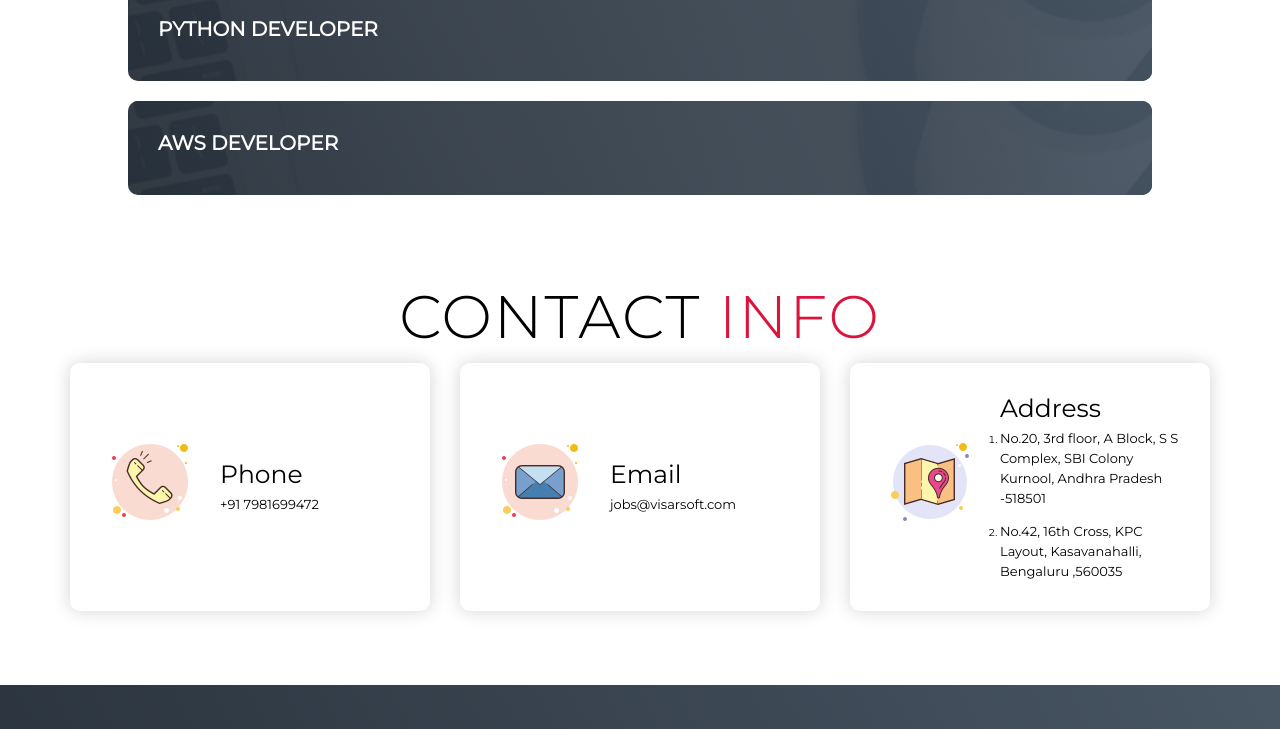
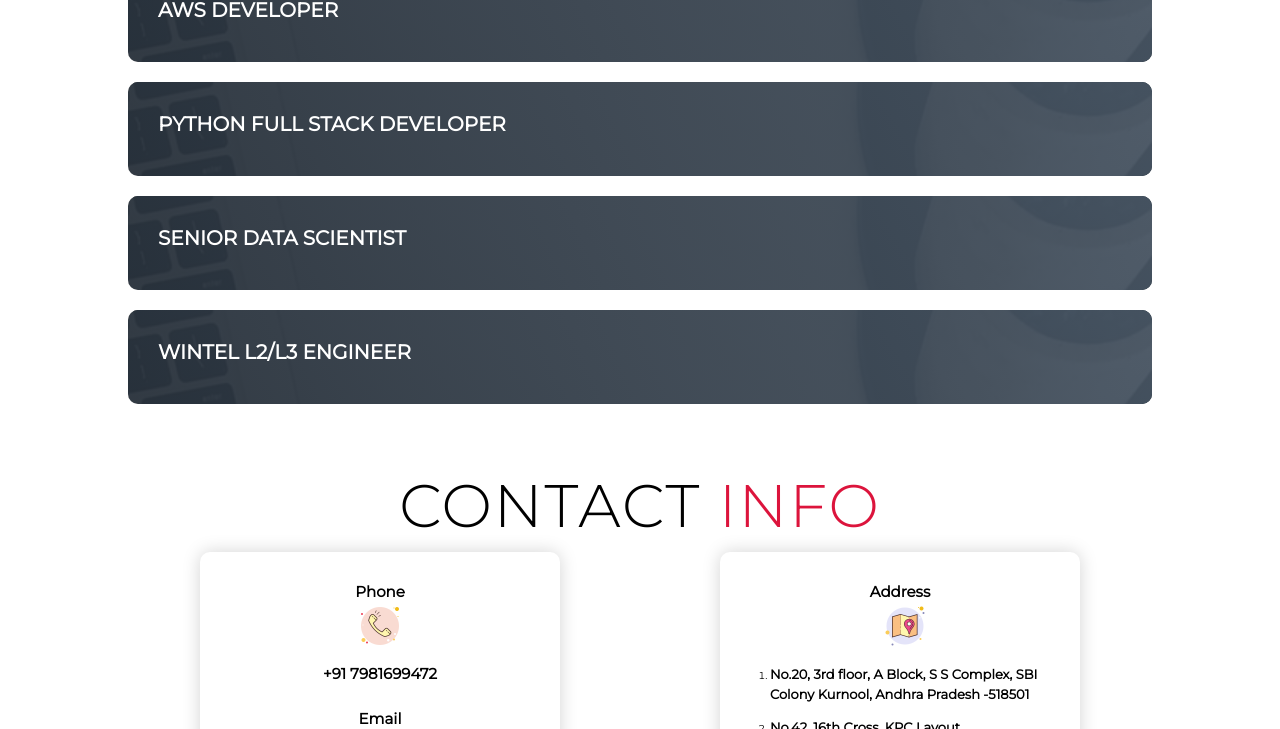
Before and after one commit to VINAY-YADDANA/VINAY-YADDANA.github.io, a plain HTML site: page index.html in a window 1280 px wide. Shown: the part 4026-4755 px from the top of the page. Drawn offline with nearby package versions, Linux system fonts and the light colour scheme.

Commit message:
jd added

```diff
--- a/index.html
+++ b/index.html
@@ -91,7 +91,6 @@
     <div class="services container">
       <div class="service-top">
         <h1 class="section-title">Serv<span>i</span>ces</h1>
-        <h2>Services we provide.</h2>
       </div>
       <div class="service-bottom">
         <div class="service-item">
@@ -123,20 +122,25 @@
     <div class="openings container">
       <div class="openings-top">
         <h1 class="section-title">Open<span>i</span>ngs</h1>
-        <h2>Currently Hiring For</h2>
       </div>
       <div class="openings-bottom">
         <div class="openings-item">
-          <h2>Java Full Stack Developer </h2>
+          <h2><a class="openings-anchor" href="https://1drv.ms/b/s!AmWd550Opc8nce4dX1UA4hvprk0?e=DODEuH">Java Full Stack Developer</a></h2>
         </div>
         <div class="openings-item">
-          <h2>Dot Net Full Stack Developer </h2>
+          <h2><a class="openings-anchor" href="https://1drv.ms/b/s!AmWd550Opc8nd027sKEkbukQsSI?e=tdPTpS">Dot Net Full Stack Developer</a></h2>
         </div>
         <div class="openings-item">
-          <h2>Python Developer</h2>
+            <h2><a class="openings-anchor" href="https://1drv.ms/b/s!AmWd550Opc8nc-fbKhdWOifF_YM?e=sHjeiM">AWS Developer</a></h2>
         </div>
         <div class="openings-item">
-            <h2>AWS Developer</h2>
+          <h2><a class="openings-anchor" href="https://1drv.ms/b/s!AmWd550Opc8ndiRo7P-t7XH8cDI?e=VQ713c">Python Full Stack Developer</a></h2>
+        </div>
+        <div class="openings-item">
+            <h2><a class="openings-anchor" href="https://1drv.ms/b/s!AmWd550Opc8ndCRPCXxzqnrw1uY?e=7KD5HR">Senior Data Scientist</a></h2>
+        </div>
+        <div class="openings-item">
+            <h2><a class="openings-anchor" href="https://1drv.ms/b/s!AmWd550Opc8ndVV2jgYVPqNsOJs?e=zBZU9E">Wintel L2/L3 Engineer</a></h2>
         </div>
       </div>
     </div>
@@ -146,27 +150,21 @@
       <div><h1 class="section-title">Contact <span>info</span></h1></div>
       <div class="contact-items">
         <div class="contact-item">
-          <div class="icon"><img src="./img/phone.png"/></div>
-          <div class="contact-info">
             <h1>Phone</h1>
-            <h2>+91 7981699472</h2>
-
-          </div>
+          <div class="icon"><img src="./img/phone.png" style="width: 70px; height: 50px;"/></div>
+          <h1>+91 7981699472</h1>
+            <br><br>
+          <h1>Email</h1>
+          <div class="icon"><img src="./img/gmail.png" style="width: 70px; height: 50px;"/></div>
+          <h2>jobs@visarsoft.com</h2>
         </div>
         <div class="contact-item">
-          <div class="icon"><img src="./img/gmail.png"/></div>
+            <h1>Address</h1>
+          <div class="icon"><img src="./img/location.png" style="width: 80px; height: 50px;"/></div>
           <div class="contact-info">
-            <h1>Email</h1>
-            <h2>jobs@visarsoft.com</h2>
-          </div>
-        </div>
-        <div class="contact-item">
-          <div class="icon"><img src="./img/location.png"/></div>
-          <div class="contact-info">
-            <h1>Address</h1>
             <ol>
-                <li><h2>No.20, 3rd floor, A Block, S S Complex, SBI Colony Kurnool, Andhra Pradesh -518501</h2></li><br>
-                <li><h2>No.42, 16th Cross, KPC Layout, Kasavanahalli, Bengaluru ,560035</h2></li>
+                <li><h2><b>No.20, 3rd floor, A Block, S S Complex, SBI Colony Kurnool, Andhra Pradesh -518501</b></h2></li><br>
+                <li><h2><b>No.42, 16th Cross, KPC Layout, Kasavanahalli, Bengaluru ,560035</b></h2></li>
             </ol>
           </div>
         </div>
--- a/style.css
+++ b/style.css
@@ -497,6 +497,14 @@ p {
 	min-height: 50px !important;
 }
 
+.openings-anchor {
+    color: white;
+}
+
+.openings-anchor:hover {
+    color: crimson;
+}
+
 #openings .openings-item::after {
 	content: '';
 	position: absolute;
@@ -542,10 +550,6 @@ p {
 	border-radius: 10px;
 	padding: 30px;
 	margin: 30px;
-	display: flex;
-	justify-content: center;
-	align-items: center;
-	flex-direction: column;
 	box-shadow: 0px 0px 18px 0 #0000002c;
 	transition: .3s ease box-shadow;
 }
@@ -732,10 +736,6 @@ p {
 		margin: 0;
 		flex-direction: row;
 	}
-	#contact .contact-item .icon {
-		height: 100px;
-		width: 100px;
-	}
 	#contact .contact-item .icon img {
 		object-fit: contain;
 	}
```
